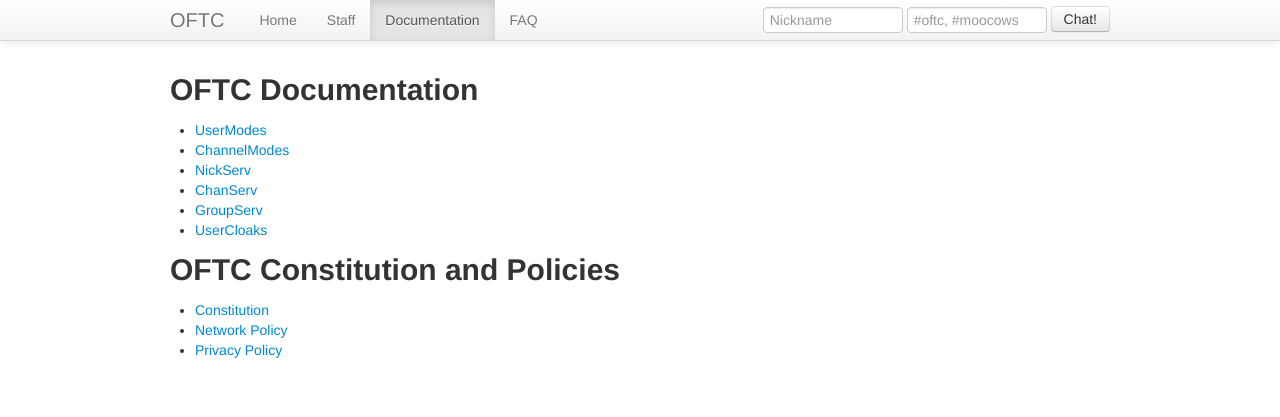
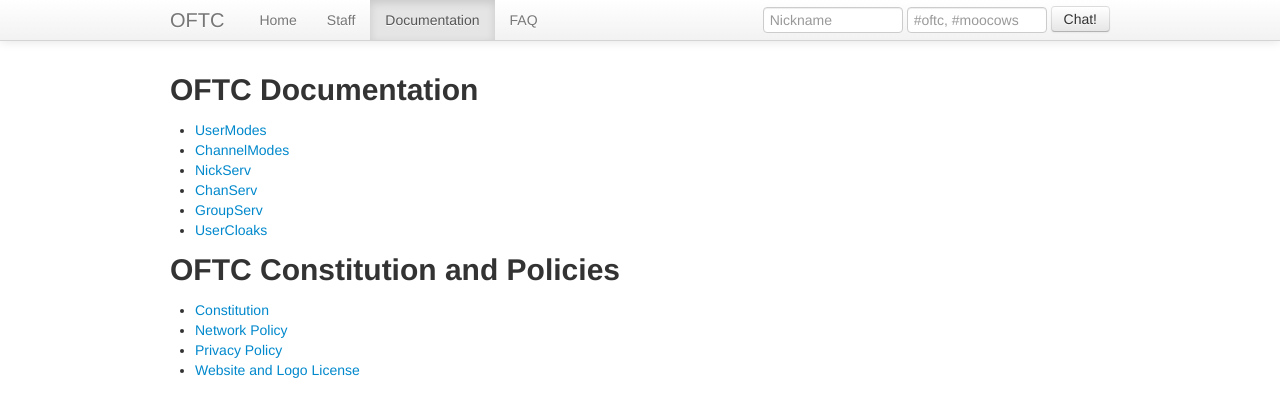
Before and after one commit to oftc/oftc-web, a Jekyll site: the page built from documentation.md, in a window 1280 px wide. Shown: the top 417 px of the page. Built offline with Jekyll 4.4.1, drawn with Linux system fonts in a browser that asks for light colours.

Commit message:
Add website and logo license
Per request from wikimedia.

```diff
--- a/documentation.md
+++ b/documentation.md
@@ -16,3 +16,4 @@ title: Documentation
  * [Constitution](/constitution/)
  * [Network Policy](/Network_Policy/)
  * [Privacy Policy](/Privacy_Policy/)
+ * [Website and Logo License](/license/)
```
Also changed, not shown: license.md (added).
